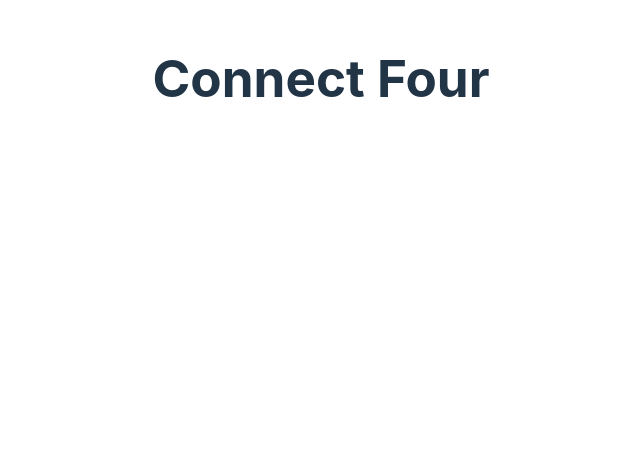
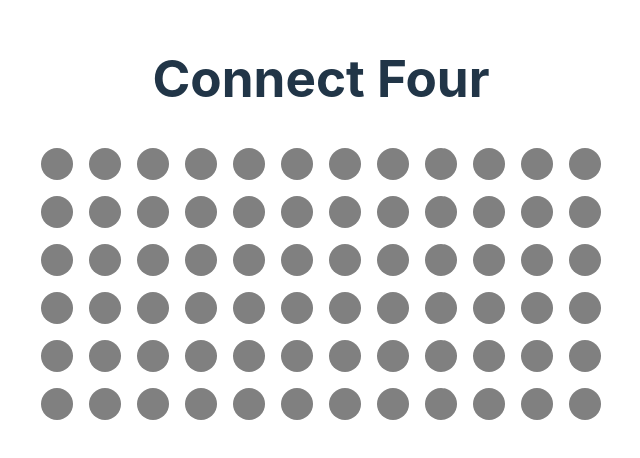
Before and after one commit to omarbassam88/connect-four, a Vue app: page / in a window 1280 px wide. Shown: the part 154-612 px from the top of the page, without its empty margins (319-959 px from the left). Built offline with nearby package versions, Linux system fonts and the light colour scheme.

Commit message:
Added Disabled Cells Color

```diff
--- a/src/App.vue
+++ b/src/App.vue
@@ -13,7 +13,14 @@ function onCellClicked(i, j) {
     <div class="row" v-for="(row, rowIndex) of board">
       <div
         class="cell"
-				:style="{ backgroundColor: cell.color }"
+        :style="{
+          backgroundColor:
+            cell.color != Color.Empty
+              ? cell.color
+              : cell.allowed
+              ? Color.Empty
+              : 'gray',
+        }"
         v-for="(cell, cellIndex) of row"
         @click="onCellClicked(rowIndex, cellIndex)"
       ></div>
--- a/src/composables/game.ts
+++ b/src/composables/game.ts
@@ -25,12 +25,9 @@ const turn = ref(true);
 
 function update(row: number, col: number, color: Color) {
   if (!board.value[row][col].allowed) return;
-
-	console.log("Should Update", row, col, color);
   board.value[row][col].color = color;
   board.value[row][col].allowed = false;
   if (row >= 1) board.value[row - 1][col].allowed = true;
-	console.log(board.value[row][col]);
   turn.value = !turn.value;
 }
 
@@ -130,7 +127,6 @@ function minimax(depth: number, maximize: boolean): number {
 
 function playBot() {
   let maxVal = -Infinity;
-	console.log("It's AI turn Now");
   let i: number;
   let j: number;
   for (let row = numRows - 1; row >= 0; row--) {
@@ -167,5 +163,6 @@ export function useGame() {
   return {
     board,
     update,
+    turn,
   };
 }
```
Lines whose indentation alone changed are shown as unchanged.
